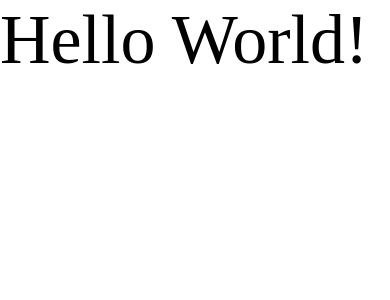
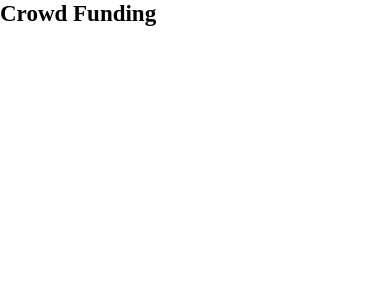
Before and after one commit to shivam04/ReactNativeCLIDonationApp, a React Native app: screen / in a window 390 px wide. Shown: the top 300 px of the page. Built offline with nearby package versions, Linux system fonts and the light colour scheme.

Commit message:
Head style

```diff
--- a/App.tsx
+++ b/App.tsx
@@ -4,26 +4,15 @@
  *
  * @format
  */
-
-import { StyleSheet, Text } from "react-native";
-import { SafeAreaProvider, SafeAreaView } from "react-native-safe-area-context";
-import { getFontFamily } from './assets/fonts/helper';
+import MainNavigation from './navigation/MainNavigation';
+import { NavigationContainer } from "@react-navigation/native";
 
 function App() {
   return (
-    <SafeAreaProvider>
-      <SafeAreaView>
-        <Text style={styles.title}>Hello World!</Text>
-      </SafeAreaView>
-    </SafeAreaProvider>
+    <NavigationContainer>
+      <MainNavigation />
+    </NavigationContainer>
   );
 }
 
-const styles = StyleSheet.create({
-  title: {
-    fontSize: 70,
-    fontFamily: getFontFamily('800'),
-  },
-});
-
 export default App;
--- a/assets/fonts/helper.js
+++ b/assets/fonts/helper.js
@@ -1,6 +1,6 @@
 import { Platform } from 'react-native';
 
-const FONT_FAMILY =
+export const FONT_FAMILY =
     Platform.OS === 'ios' ? 'Inter24pt' : 'Inter_24pt';
 
 export const getFontFamily = (weight) => {
--- /dev/null
+++ b/assets/styles/globalStyle.js
@@ -0,0 +1,12 @@
+const { StyleSheet } = require("react-native");
+
+const globalStyle = StyleSheet.create({
+    backgroundWhite: {
+        backgroundColor: '#FFFFFF'
+    },
+    flex: {
+        flex: 1
+    }
+})
+
+export default globalStyle;
--- /dev/null
+++ b/assets/styles/scaling.js
@@ -0,0 +1,50 @@
+import { Dimensions } from 'react-native';
+import DeviceInfo from 'react-native-device-info';
+
+// Get the device's screen dimensions
+const { width, height } = Dimensions.get('window');
+
+// Check if the device is small (e.g. iPhone 5, SE, etc.)
+const isSmall = width <= 375 && !DeviceInfo.hasNotch();
+
+// Define the guideline base width based on whether the device is small or not
+const guidelineBaseWidth = () => {
+    if (isSmall) {
+        // if device is small, return 330 (fit older iPhones such as the iPhone 5/5S/SE)
+        return 330;
+    }
+    return 350; // if device is not small, return 350
+};
+
+// Define the guideline base height based on the device's width
+const guidelineBaseHeight = () => {
+    if (isSmall) {
+        // if device is small, return 550 (enough vertical space without taking up too much screen real estate)
+        return 550;
+    } else if (width > 410) {
+        // if device width is greater than 410 (close to iPhone 6/7/8 Plus width), return 620 (enough vertical space without making the UI feel cramped)
+        return 620;
+    }
+    return 680; // if device width is less than or equal to 410, return 680 (appropriate for devices with even wider screens, such as some Android phones)
+};
+
+// Define the guideline base font size based on the device's width
+const guidelineBaseFonts = () => {
+    if (width > 410) {
+        // if device width is greater than 410 (close to iPhone 6/7/8 Plus width), return 430
+        return 430;
+    }
+    return 400; // if device width is less than or equal to 410, return 400
+};
+
+// Function to scale a size horizontally based on the device's width
+const horizontalScale = size => (width / guidelineBaseWidth()) * size;
+
+// Function to scale a size vertically based on the device's height
+const verticalScale = size => (height / guidelineBaseHeight()) * size;
+
+// Function to scale a font size based on the device's width
+const scaleFontSize = size => Math.round((size * width) / guidelineBaseFonts());
+
+// Export the scaling functions for use in other modules
+export { horizontalScale, verticalScale, scaleFontSize };
--- /dev/null
+++ b/components/Header/Header.js
@@ -0,0 +1,36 @@
+import { Text, View } from "react-native";
+import PropTypes from "prop-types";
+import style from './style';
+
+const Header = props => {
+    const styleToApply = () => {
+        switch (props.type) {
+            case 1:
+                return style.title1
+            case 2:
+                return style.title2
+            case 3:
+                return style.title3
+            default:
+                return style.title1
+        }
+    }
+
+    return (
+        <View>
+            <Text style={styleToApply()}>{props.title}</Text>
+        </View>
+    );
+}
+
+Header.default = {
+    title: '',
+    type: 1
+}
+
+Header.propTypes = {
+    title: PropTypes.string,
+    type: PropTypes.number
+}
+
+export default Header;
--- /dev/null
+++ b/components/Header/style.js
@@ -0,0 +1,26 @@
+import { StyleSheet } from "react-native";
+import { FONT_FAMILY } from '../../assets/fonts/helper';
+import { scaleFontSize } from '../../assets/styles/scaling';
+
+const style = StyleSheet.create({
+    title1: {
+        fontFamily: FONT_FAMILY,
+        fontSize: scaleFontSize(24),
+        lineHeight: scaleFontSize(29),
+        fontWeight: '600'
+    },
+    title2: {
+        fontFamily: FONT_FAMILY,
+        fontSize: scaleFontSize(18),
+        lineHeight: scaleFontSize(22),
+        fontWeight: '600'
+    },
+    title3: {
+        fontFamily: FONT_FAMILY,
+        fontSize: scaleFontSize(16),
+        lineHeight: scaleFontSize(19),
+        fontWeight: '600'
+    }
+})
+
+export default style;
--- /dev/null
+++ b/navigation/MainNavigation.js
@@ -0,0 +1,18 @@
+import { createNativeStackNavigator } from "@react-navigation/native-stack";
+import { Route } from './Route';
+import Home from "../screens/Home/Home";
+
+const Stack = createNativeStackNavigator();
+
+const MainNavigation = () => {
+    return (
+        <Stack.Navigator screenOptions={{
+            header: () => null,
+            headerShown: false
+        }}>
+            <Stack.Screen name={Route.Home} component={Home} />
+        </Stack.Navigator>
+    )
+}
+
+export default MainNavigation;
--- /dev/null
+++ b/navigation/Route.js
@@ -0,0 +1,3 @@
+export const Route = {
+    Home: 'Home'
+}
--- /dev/null
+++ b/screens/Home/Home.js
@@ -0,0 +1,13 @@
+import Header from '../../components/Header/Header';
+import globalStyle from '../../assets/styles/globalStyle';
+import { SafeAreaView } from 'react-native-safe-area-context';
+
+const Home = () => {
+    return (
+        <SafeAreaView style={[globalStyle.backgroundWhite, globalStyle.flex]}>
+            <Header title={'Crowd Funding'} type={1} />
+        </SafeAreaView>
+    )
+}
+
+export default Home;
--- /dev/null
+++ b/screens/Home/style.js
@@ -0,0 +1,5 @@
+import { StyleSheet } from "react-native";
+
+const style = StyleSheet.create({})
+
+export default style;
```
Also changed, not shown: package.json (+7 -2 lines), 4 other files (tests, documents, lock files or other folders).
